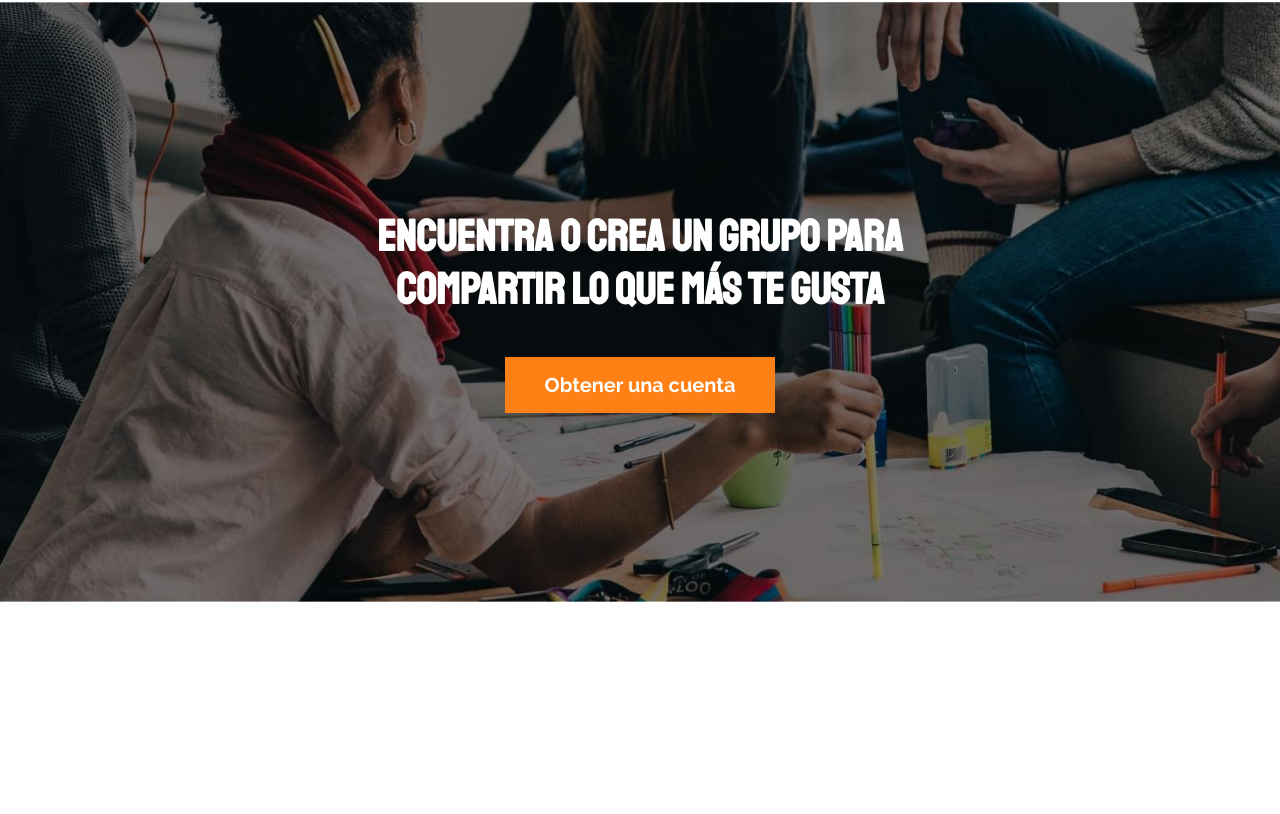
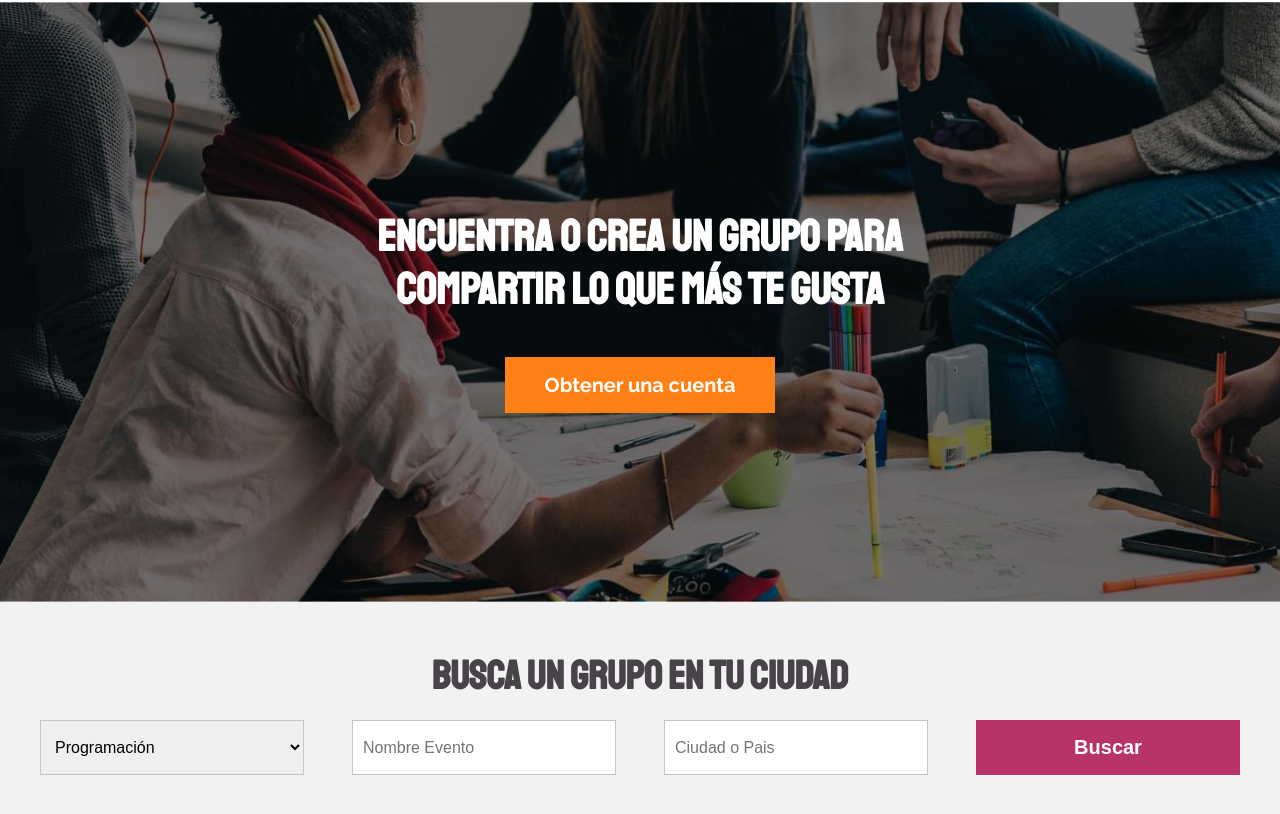
Before and after one commit to Devchris256/meeti, a website: page index.html in a window 1280 px wide. Shown: the part 130-944 px from the top of the page. Before the commit the page ends 800 px from the top, so only its background shows below. Drawn offline with Linux system fonts and the light colour scheme.

Commit message:
finaliza seccion busqueda

```diff
--- a/index.html
+++ b/index.html
@@ -30,6 +30,30 @@
     <section class="hero">
         <h1 class="hero__title">Encuentra o Crea un grupo para compartir lo que más te gusta</h1>
         <a href="#" class="hero__link">Obtener una cuenta</a>
-    </section>
+    </section> <!-- hero -->
+    <section class="search">
+        <h2 class="search__title">Busca un grupo en tu ciudad</h2>
+        <div class="wrapper">
+            <form class="form">
+                <select name="campo" id="" class="form__campo">
+                    <option value="Programción">Programación</option>
+                    <option value="Diseño">Diseño</option>
+                    <option value="Negocios">Negocios</option>
+                    <option value="Moda</">Moda</option>
+                    <option value="Ejercicio y salud">Ejercicio y Salud</option>
+                    <option value="Fotografia">Fotografia</option>
+                    <option value="Comida">Comida</option>
+                    <option value="Diseño Interior">Diseño Interior</option>
+                    <option value="Café</">Café</option>
+                    <option value="Cine</">Cine</option>
+                    <option value="Libros">Libros</option>
+                    <option value="Emprendimiento">Emprendimiento</option>
+                </select>
+                <input type="text" placeholder="Nombre Evento" class="form__campo">
+                <input type="text" placeholder="Ciudad o Pais" class="form__campo">
+                <input type="submit" value="Buscar" class="form__submit">
+            </form> <!-- form -->
+        </div> <!-- wrapper -->
+    </section> <!-- search -->
 </body>
 </html>
--- /dev/null
+++ b/src/scss/ui/contenido/_busqueda.scss
@@ -0,0 +1,32 @@
+@use '../../base/variables' as v;
+@use '../../base/minxis' as m;
+
+.search {
+    background-color: v.$greyLight;
+    padding: 3.125rem 0;
+
+    &__title {
+        @include m.title;
+    }
+}
+
+.form {
+    margin-block-start: 1.25rem;
+    display: flex;
+    flex-direction: column;
+    gap: 1.25rem;
+
+    @include m.tablet {
+        @include m.grid(4, 3rem);
+    }
+
+    &__campo {
+        padding: .625rem;
+        border: 1px solid lighten(v.$grey, 50%);
+        font-size: 1rem
+    }
+    &__submit {
+        @include m.button(v.$primary, v.$white);
+        margin-block-start: 0;
+    }
+}
--- a/src/scss/ui/contenido/_index.scss
+++ b/src/scss/ui/contenido/_index.scss
@@ -1 +1,2 @@
 @forward 'hero';
+@forward 'busqueda';
```
Also changed, not shown: build/css/app.css, 1 other file.
